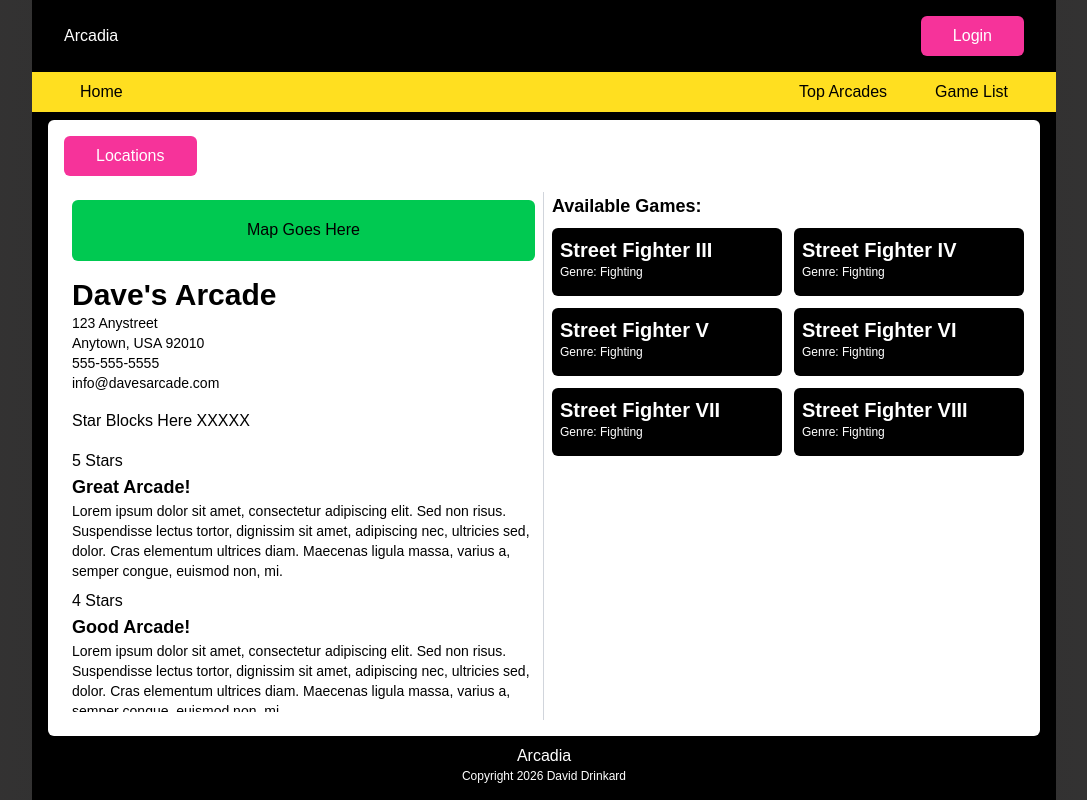
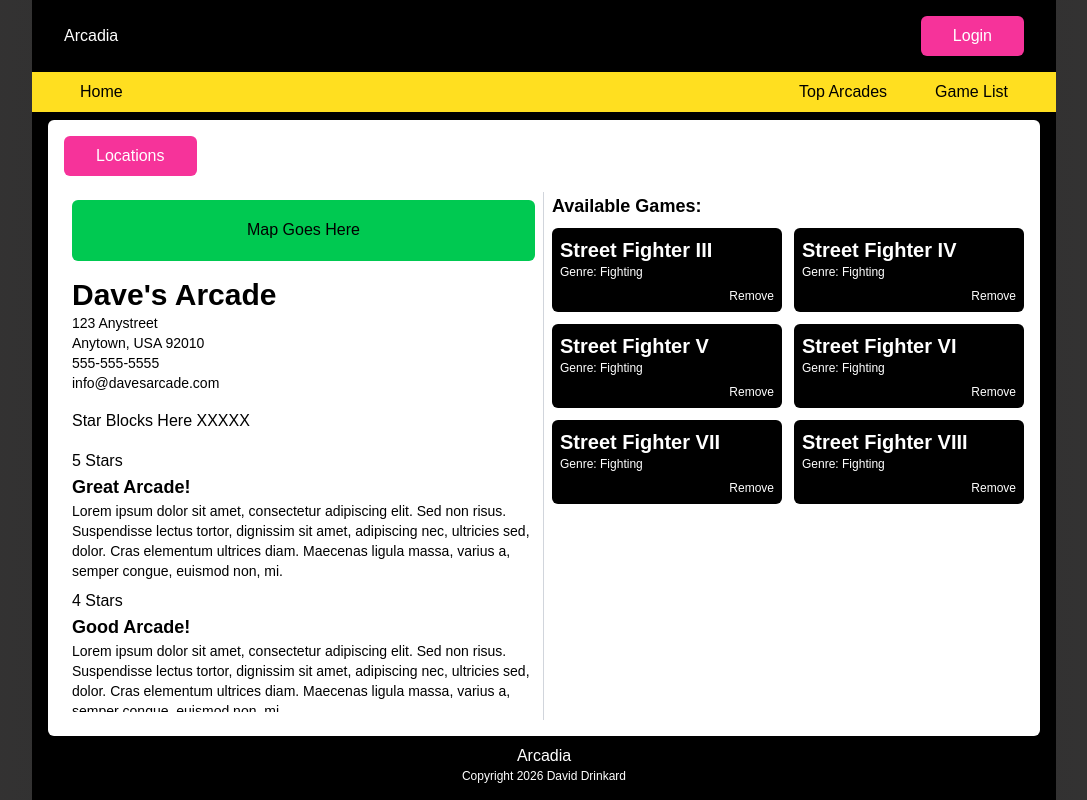
Before and after one commit to daviddrinkard/Arcadia, a Next.js app: page /location in a window 1280 px wide. Shown: the whole page, without its empty margins (96-1183 px from the left). Built offline with nearby package versions, Linux system fonts and the light colour scheme.

Commit message:
adds warning modal

```diff
--- a/src/components/GameButton.tsx
+++ b/src/components/GameButton.tsx
@@ -4,9 +4,15 @@
   id: number;
   name: string;
   genre: string;
+  onClick?: (e: React.MouseEvent<HTMLButtonElement>) => void;
 };
 
-export default function GameButton({ id, name, genre }: GameButtonProps) {
+export default function GameButton({
+  id,
+  name,
+  genre,
+  onClick,
+}: GameButtonProps) {
   return (
     <Link
       href={`/gamelist?id=${id}`}
@@ -16,6 +22,15 @@
         <p className="text-xl font-bold">{name}</p>
         <p className="text-xs">Genre: {genre}</p>
       </div>
+      <div className="flex flex-row items-center justify-end">
+        <button
+          onClick={onClick}
+          className="text-xs cursor-pointer"
+          title="Remove This Game"
+        >
+          Remove
+        </button>
+      </div>
     </Link>
   );
 }
--- /dev/null
+++ b/src/components/WarnModal.tsx
@@ -0,0 +1,27 @@
+import Button from "./Button";
+
+type WarnModalProps = {
+  onClick: (e: React.MouseEvent<HTMLButtonElement>) => void;
+};
+
+export default function WarnModal({ onClick }: WarnModalProps) {
+  return (
+    <div className="fixed inset-0 bg-black/50 flex items-center justify-center z-50">
+      <div className="p-8 bg-white rounded-md flex flex-col justify-center items-center">
+        <p className="text-xl text-bold mb-2">Remove Game from Location?</p>
+        <p>Are you sure you want to remove this game from this location?</p>
+        <p className="mb-4">
+          You can always add the game back later if needed.
+        </p>
+        <div className="flex flex-row gap-4">
+          <Button variant="secondary" onClick={onClick}>
+            Proceed
+          </Button>
+          <Button variant="secondary" onClick={onClick}>
+            Go Back
+          </Button>
+        </div>
+      </div>
+    </div>
+  );
+}
--- a/src/pages/location/index.tsx
+++ b/src/pages/location/index.tsx
@@ -1,13 +1,21 @@
 import { useRouter } from "next/router";
-import { useEffect } from "react";
+import { useEffect, useState } from "react";
 import Button from "@/components/Button";
 import GameButton from "@/components/GameButton";
 import ReviewBlock from "@/components/ReviewBlock";
+import WarnModal from "@/components/WarnModal";
 
 export default function Location() {
   const router = useRouter();
   const raw = router.query.id;
   const id = raw === undefined ? undefined : Array.isArray(raw) ? raw[0] : raw;
+  const [showModal, setModal] = useState(false);
+
+  const alertUser = (e: React.MouseEvent) => {
+    e.preventDefault();
+    setModal(true);
+    console.log("This thing is workin.");
+  };
 
   const games = [
     { name: "Street Fighter III", genre: "Fighting", id: 1 },
@@ -63,6 +71,7 @@
 
   return (
     <div className="flex min-h-0 min-w-0 flex-1 flex-col overflow-hidden p-4">
+      {showModal && <WarnModal onClick={() => setModal(false)} />}
       <div className="flex flex-row items-center pb-4">
         <Button url="/" variant="secondary">
           Locations
@@ -113,6 +122,7 @@
                 id={game.id}
                 name={game.name}
                 genre={game.genre}
+                onClick={alertUser}
               />
             ))}
           </div>
```
